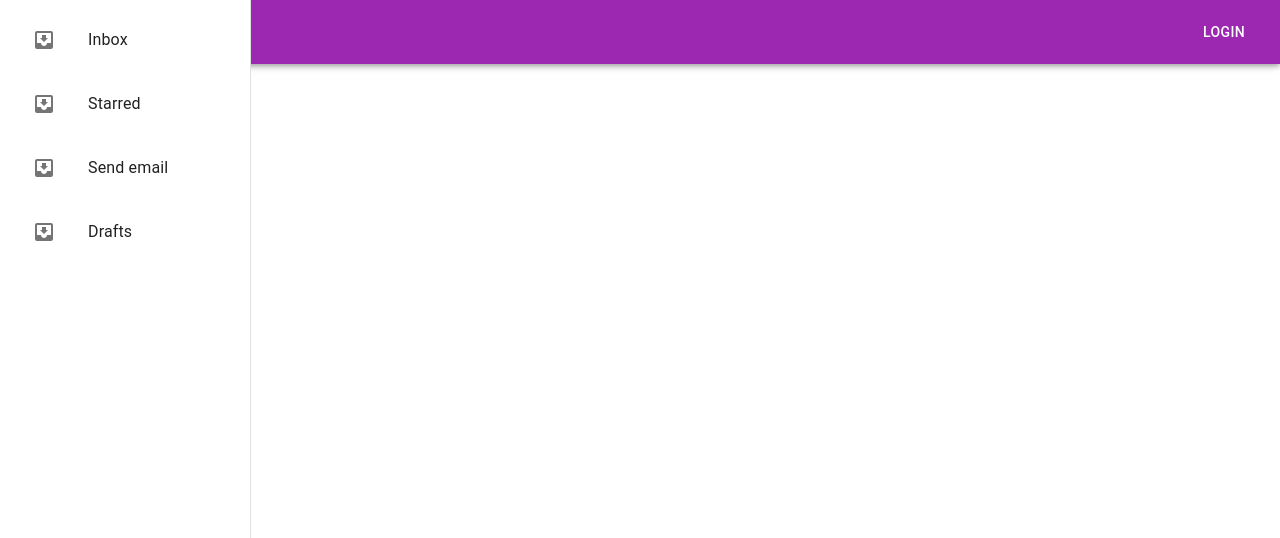
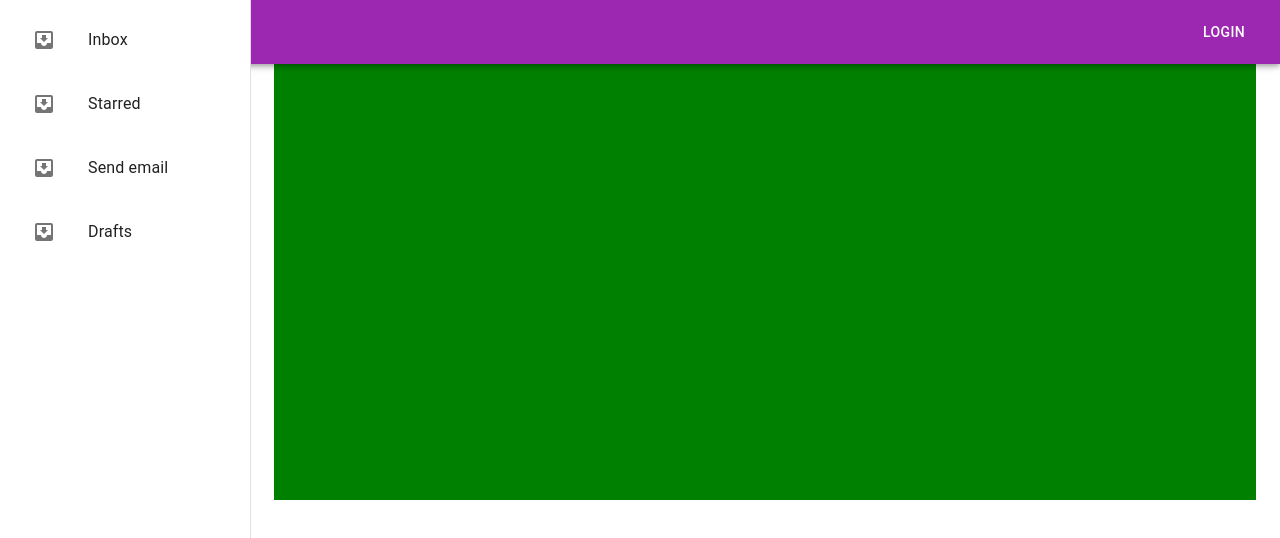
Before and after one commit to hyojinjeong/diet_diary, a React (Create React App) app: page / in a window 1280 px wide. Shown: the top 538 px of the page. Built offline with nearby package versions, Linux system fonts and the light colour scheme.

Commit message:
feat: 공통 layout 작업, global styles 변경

```diff
--- a/package.json
+++ b/package.json
@@ -3,6 +3,7 @@
   "version": "0.1.0",
   "private": true,
   "dependencies": {
+    "@emotion/css": "^11.10.0",
     "@emotion/react": "^11.10.4",
     "@emotion/styled": "^11.10.4",
     "@mui/icons-material": "^5.10.6",
--- /dev/null
+++ b/src/components/Content/style.tsx
@@ -0,0 +1,7 @@
+import styled from "@emotion/styled";
+
+export const ContentWrapper = styled.div({
+  backgroundColor: "red",
+  position: "relative",
+  paddingTop: 64,
+});
--- a/src/components/Header/Header.tsx
+++ b/src/components/Header/Header.tsx
@@ -6,15 +6,11 @@ import Button from "@mui/material/Button";
 import IconButton from "@mui/material/IconButton";
 import MenuIcon from "@mui/icons-material/Menu";
 
-interface Props {
-  children: React.ReactNode;
-}
-
 const Header = () => {
   return (
     <Box sx={{ flexGrow: 1 }}>
       <AppBar position="fixed" color="secondary">
-        <Toolbar>
+        <Toolbar sx={{ display: "flex", justifyContent: "space-between" }}>
           <IconButton
             size="large"
             edge="start"
--- a/src/components/Layout/Layout.tsx
+++ b/src/components/Layout/Layout.tsx
@@ -1,18 +1,30 @@
-import React from "react";
+import React, { ReactNode } from "react";
 import Header from "../Header/Header";
 import Sidebar from "../Sidebar/Sidebar";
 import { Box, Container } from "@mui/material";
+import { ContentWrapper } from "./style";
 
 interface Props {
-  children: React.ReactNode;
+  children: ReactNode;
 }
 const Layout = (props: Props) => {
   return (
-    <Box sx={{ flexDirection: "row" }}>
+    <>
       <Header />
       <Sidebar />
-      <Container>{props.children}</Container>
-    </Box>
+      <ContentWrapper>
+        <Container
+          maxWidth="xl"
+          sx={{
+            display: "flex",
+            justifyContent: "center",
+            height: "100%",
+          }}
+        >
+          {props.children}
+        </Container>
+      </ContentWrapper>
+    </>
   );
 };
 
--- /dev/null
+++ b/src/components/Layout/style.tsx
@@ -0,0 +1,7 @@
+import styled from "@emotion/styled";
+
+export const ContentWrapper = styled.div({
+  paddingTop: "64px",
+  paddingLeft: "250px",
+  height: "500px",
+});
--- a/src/pages/Main.tsx
+++ b/src/pages/Main.tsx
@@ -1,8 +1,13 @@
 import * as React from "react";
 import Layout from "../components/Layout/Layout";
+import { MainBox } from "./style";
 
 const Main = () => {
-  return <Layout>main</Layout>;
+  return (
+    <Layout>
+      <MainBox />
+    </Layout>
+  );
 };
 
 export default Main;
--- /dev/null
+++ b/src/pages/style.tsx
@@ -0,0 +1,7 @@
+import styled from "@emotion/styled";
+
+export const MainBox = styled.div({
+  backgroundColor: "green",
+  width: "100%",
+  height: "100%",
+});
--- a/src/styles/GlobalStyles.tsx
+++ b/src/styles/GlobalStyles.tsx
@@ -1,6 +1,14 @@
 import { Global, css } from "@emotion/react";
 
 const style = css`
+  body,
+  body::before,
+  body::after,
+  body *,
+  body *::before,
+  body *::after {
+    box-sizing: border-box;
+  }
   body {
     padding: 0;
     margin: 0;
```
Also changed, not shown: src/components/Content/Content.tsx (+14 -1 lines), 1 other file (tests, documents, lock files or other folders).
